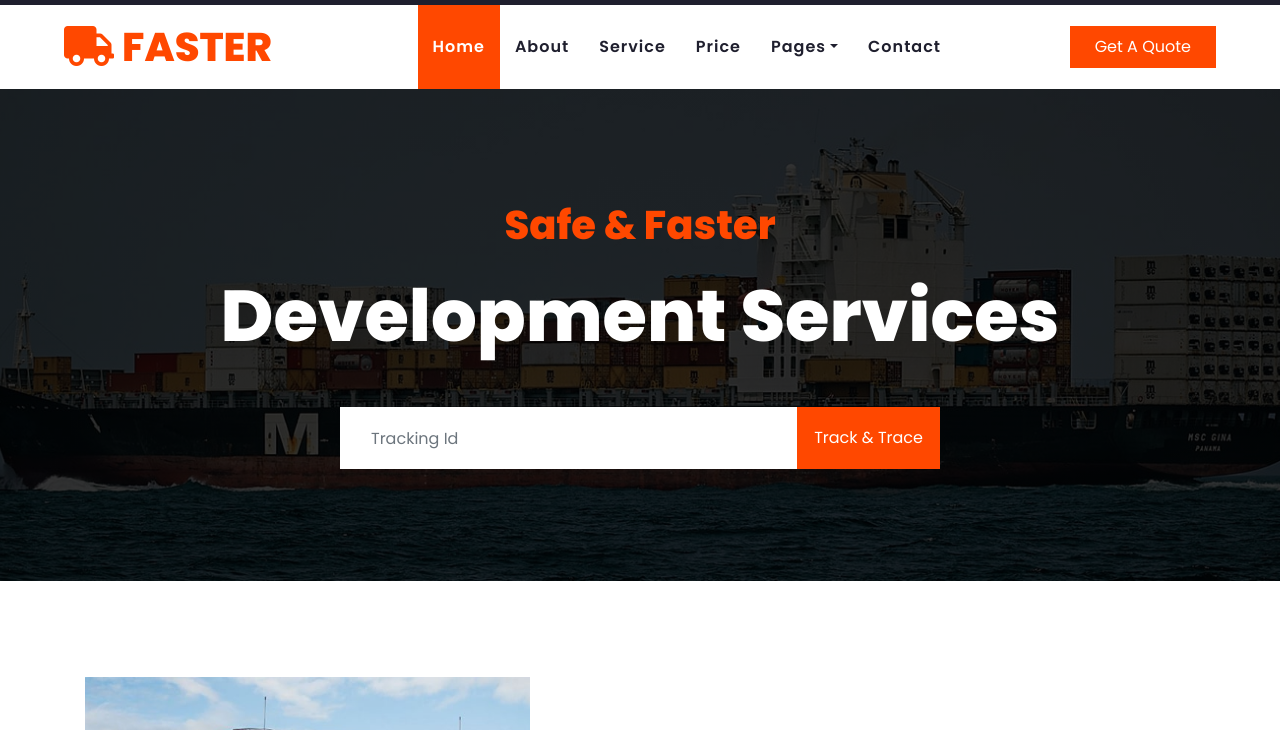
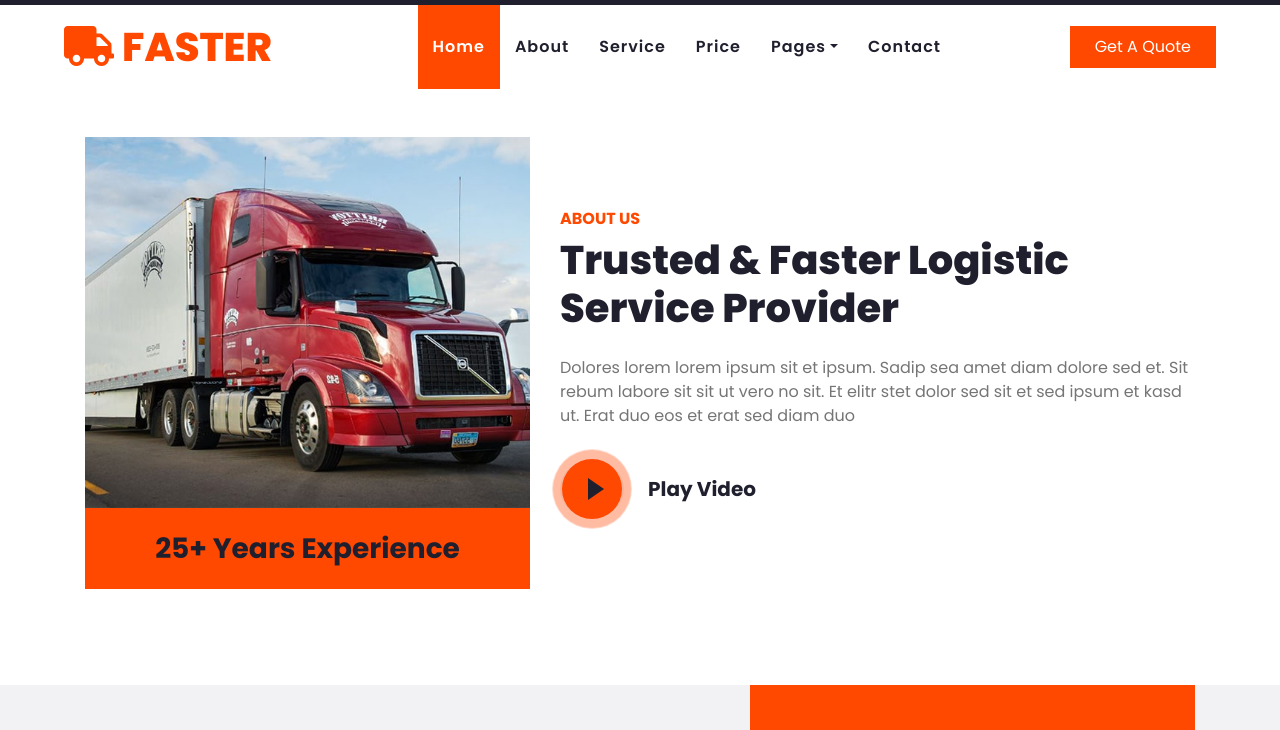
Before and after one commit to lcastaneda64/Solve-conflicts-activity, a plain HTML site: page index.html in a window 1280 px wide. Shown: the part 35-765 px from the top of the page. Drawn offline with nearby package versions, Linux system fonts and the light colour scheme.

Commit message:
Delete div

```diff
--- a/index.html
+++ b/index.html
@@ -92,20 +92,7 @@
 
 
     <!-- Header Start -->
-    <div class="jumbotron jumbotron-fluid mb-5">
-        <div class="container text-center py-5">
-            <h1 class="text-primary mb-4">Safe & Faster</h1>
-            <h1 class="text-white display-3 mb-5">Development Services</h1>
-            <div class="mx-auto" style="width: 100%; max-width: 600px;">
-                <div class="input-group">
-                    <input type="text" class="form-control border-light" style="padding: 30px;" placeholder="Tracking Id">
-                    <div class="input-group-append">
-                        <button class="btn btn-primary px-3">Track & Trace</button>
-                    </div>
-                </div>
-            </div>
-        </div>
-    </div>
+
     <!-- Header End -->
 
 
```
